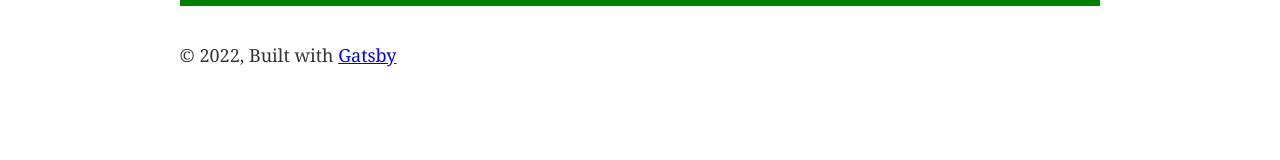
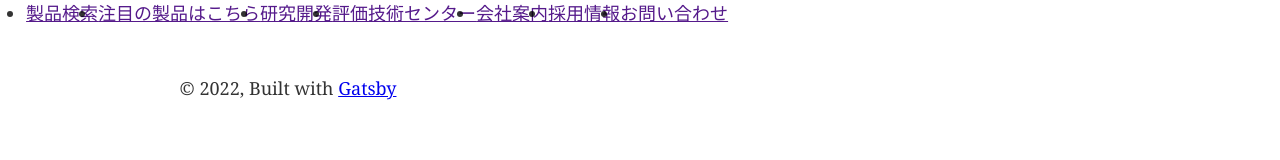
Before and after one commit to pa-naki/HomePage, a Gatsby site: page / in a window 1280 px wide. Built offline with nearby package versions, Linux system fonts and the light colour scheme; Gatsby itself is replaced by a stand-in of ours.

Commit message:
add: /components/header.js add code

```diff
--- a/src/components/header.js
+++ b/src/components/header.js
@@ -1,13 +1,31 @@
 import * as React from "react"
 import PropTypes from "prop-types"
 import { Link } from "gatsby"
-import { Navbar, Nav, NavItem, NavbarBrand } from "react-bootstrap"
 
 const Header = ({ siteTitle }) => (
   <>
-    <nav>
-
-    </nav>
+    <header>
+      <div>
+        {/* <img src="" alt="" /> */}
+        <div>
+          {/* English対応 */}
+          {/* サイト内検索対応 */}
+        </div>
+      </div>
+      <nav>
+        <div className="demo">
+          <ul className="demo2">
+            <li><Link to="">製品検索</Link></li>
+            <li><Link to="">注目の製品はこちら</Link></li>
+            <li><Link to="">研究開発</Link></li>
+            <li><Link to="">評価技術センター</Link></li>
+            <li><Link to="">会社案内</Link></li>
+            <li><Link to="">採用情報</Link></li>
+            <li><Link to="">お問い合わせ</Link></li>
+          </ul>
+        </div>
+      </nav>
+    </header>
   </>
 );
 
--- a/src/components/layout.css
+++ b/src/components/layout.css
@@ -595,3 +595,7 @@ pre tt:after {
     font-size: 100%;
   }
 }
+
+.demo2 {
+  display: flex;
+}
--- a/src/pages/index.js
+++ b/src/pages/index.js
@@ -11,7 +11,7 @@ const IndexPage = () => {
   return (
     <Layout>
       <SEO title="Home" />
-      <Row style={{border:`solid green`}}></Row>
+
     </Layout>
   )
 }
```
